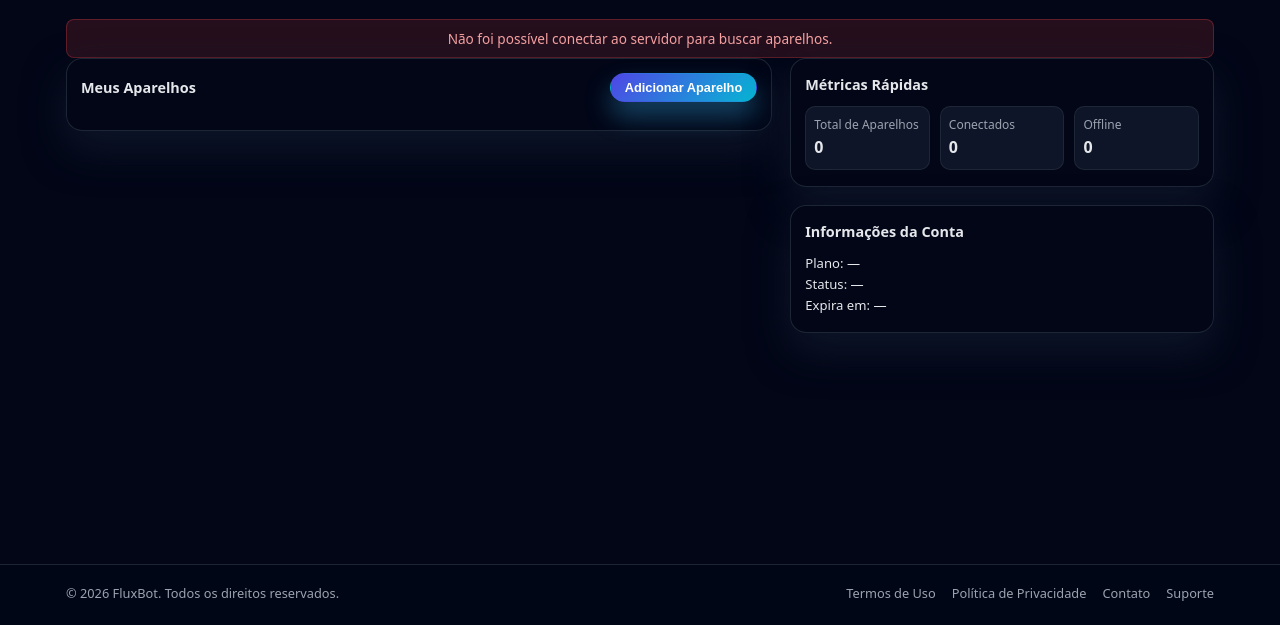
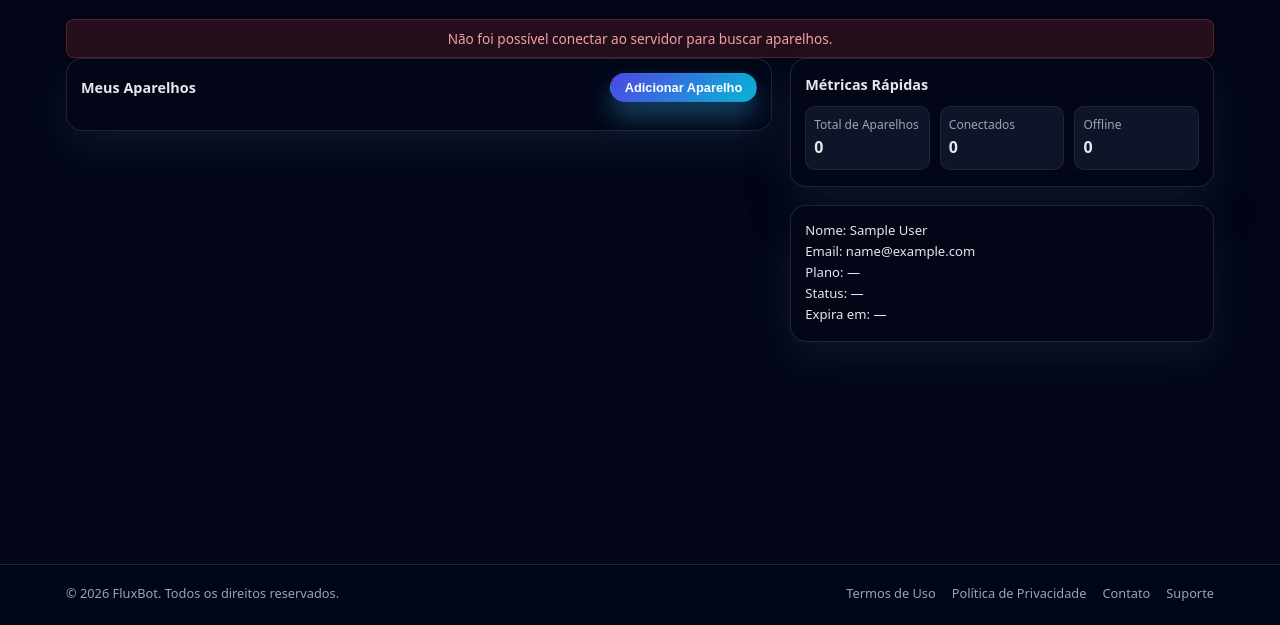
Before and after one commit to Stalisson-Pereira/fluxbot-sup, a browser extension: page frontend/dashboard.html in a window 1280 px wide. Shown: the part 175-800 px from the top of the page. Drawn offline with Linux system fonts and the light colour scheme; no server answers; sample sign-in values are in the browser's storage.

Commit message:
Remove account information card header
Removed the dashboard card header for account information.

```diff
--- a/frontend/dashboard.html
+++ b/frontend/dashboard.html
@@ -99,9 +99,8 @@
                     </div>
 
                     <div class="dashboard-card" style="margin-top: 18px;">
-                        <div class="dashboard-card-header">
-                            <div class="dashboard-card-title">Informações da Conta</div>
-                        </div>
+                        <div>Nome: <span id="user-name">—</span></div>
+                        <div>Email: <span id="user-email">—</span></div>
                         <div>Plano: <span id="user-plan">—</span></div>
                         <div>Status: <span id="user-sub-status">—</span></div>
                         <div>Expira em: <span id="user-expiration">—</span></div>
```
